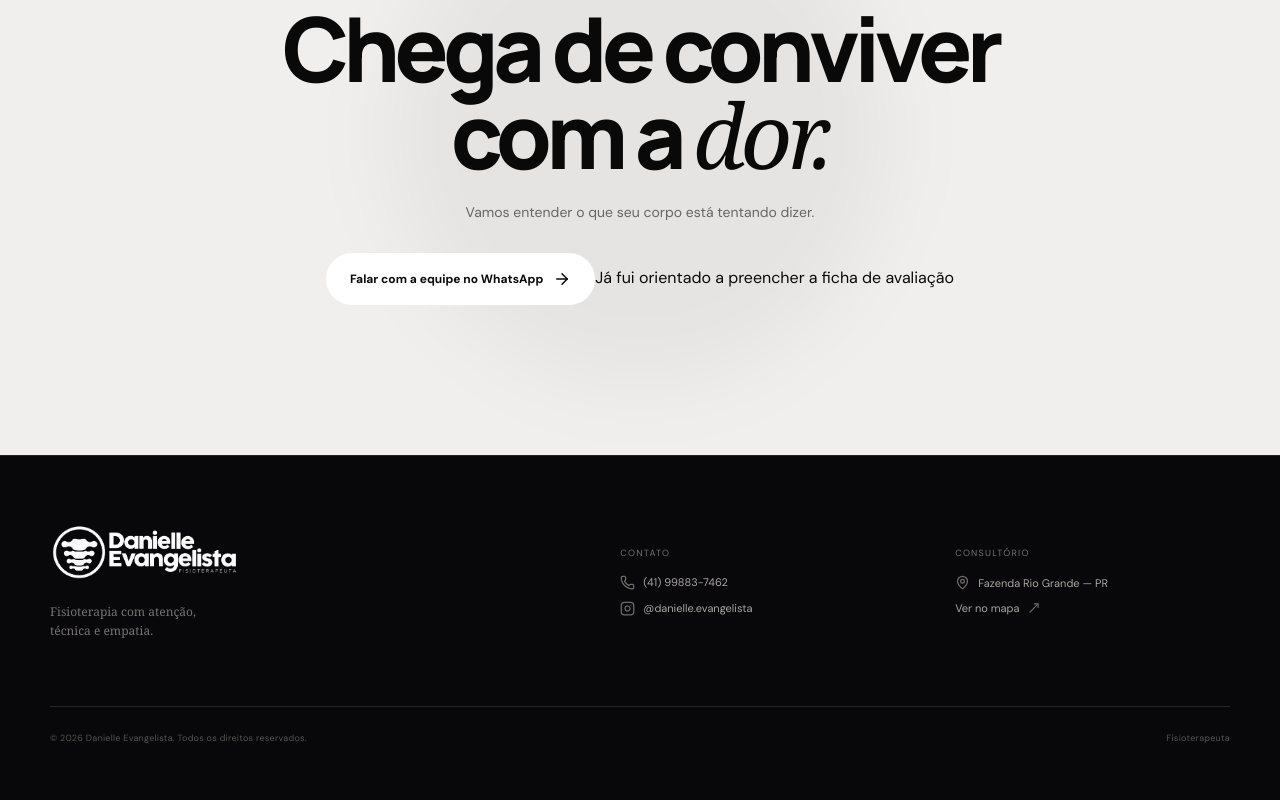
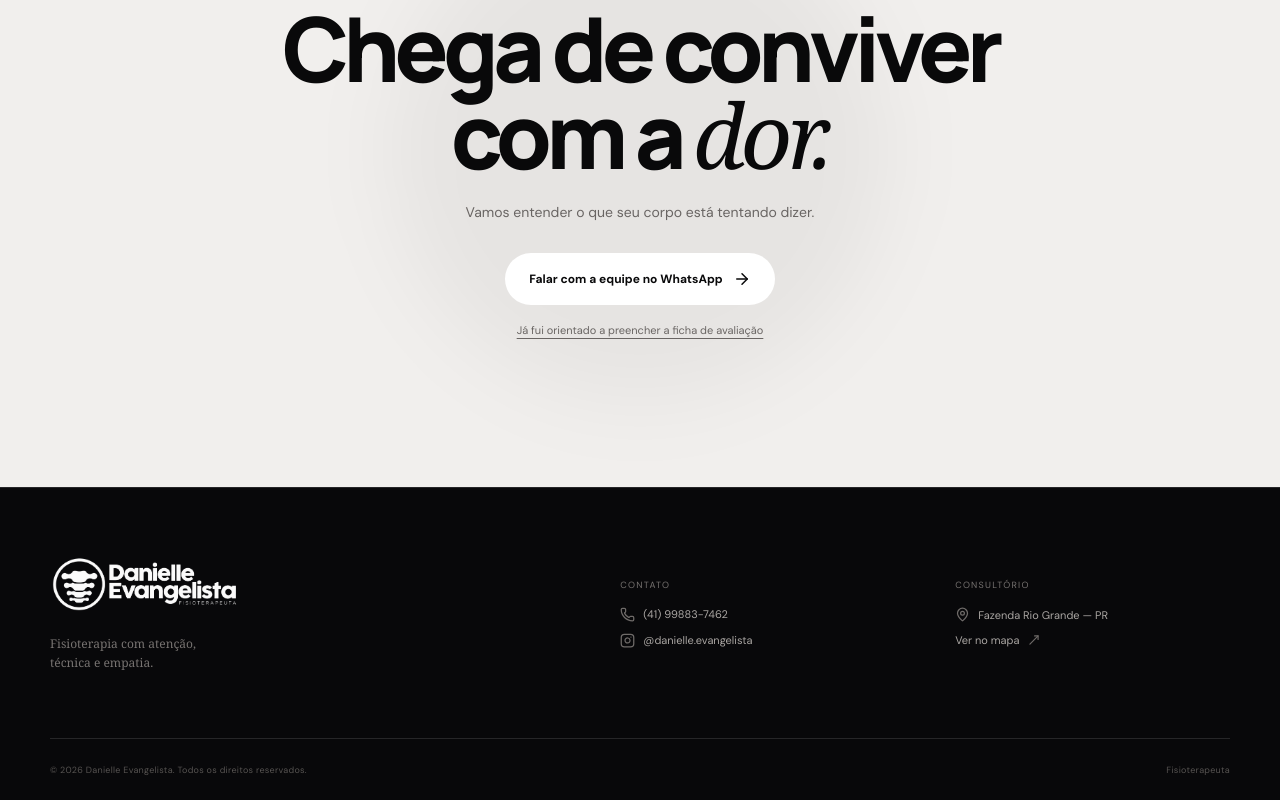
Before and after one commit to jorgekoch/site-dani, a React (Vite) app in the folder frontend/: page / in a window 1280 px wide. Shown: the part 7277-8077 px from the top of the page. Before the commit the page ends 8045 px from the top, so only its background shows below. Built offline with nearby package versions, Linux system fonts and the light colour scheme; no server answers.

Commit message:
style: add triage CTA link

```diff
--- a/frontend/src/components/sections/CtaSection.css
+++ b/frontend/src/components/sections/CtaSection.css
@@ -1,49 +1 @@
-.cta {
-  position: relative;
-  padding: 150px 0;
-  overflow: hidden;
-  background: #f1efed;
-  color: #09090a;
-  text-align: center;
-}
-
-.cta-glow {
-  position: absolute;
-  width: 500px;
-  height: 500px;
-  left: 50%;
-  top: 50%;
-  transform: translate(-50%, -50%);
-  border-radius: 50%;
-  background: rgba(0,0,0,.045);
-  filter: blur(40px);
-}
-
-.cta-inner {
-  position: relative;
-}
-
-.cta .section-kicker {
-  color: #777371;
-}
-
-.cta .section-kicker::before {
-  background: #777371;
-}
-
-.cta h2 {
-  margin-top: 20px;
-  color: #09090a;
-  font-size: clamp(52px, 7vw, 90px);
-}
-
-.cta p {
-  margin: 24px 0 32px;
-  color: #696563;
-  font-size: 14px;
-}
-
-.cta .button-light:hover {
-  transform: translateY(-2px);
-  box-shadow: 0 12px 30px rgba(0,0,0,.12);
-}
+.cta{position:relative;padding:150px 0;overflow:hidden;background:#f1efed;color:#09090a;text-align:center}.cta-glow{position:absolute;width:500px;height:500px;left:50%;top:50%;transform:translate(-50%,-50%);border-radius:50%;background:rgba(0,0,0,.045);filter:blur(40px)}.cta-inner{position:relative}.cta .section-kicker{color:#777371}.cta .section-kicker::before{background:#777371}.cta h2{margin-top:20px;color:#09090a;font-size:clamp(52px,7vw,90px)}.cta p{margin:24px 0 32px;color:#696563;font-size:14px}.cta .button-light:hover{transform:translateY(-2px);box-shadow:0 12px 30px rgba(0,0,0,.12)}.cta-triage-link{display:block;margin-top:18px;color:#696563;font-size:11px;text-decoration:underline;text-underline-offset:4px}.cta-triage-link:hover{color:#09090a}
```
